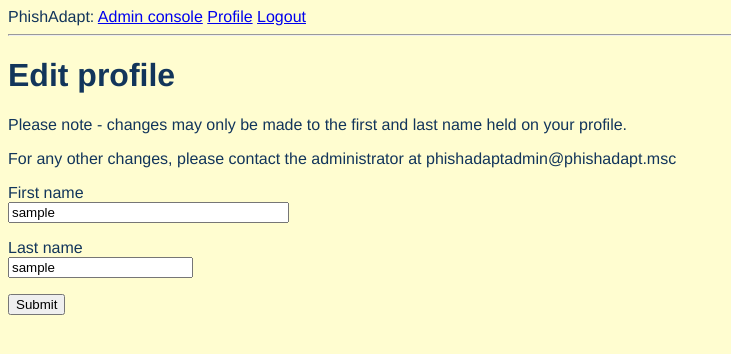
After one commit to janekpstudentuad/PhishAdapt, a Flask app: page /edit_profile in a window 1280 px wide. The commit adds this page. Shown: the top 354 px of the page, without its empty margins (0-731 px from the left). Run offline with Flask 3, Linux system fonts and the light colour scheme; the visitor is signed in with stand-in values (Sample User, id 1).

Commit message:
Add edit profile functionality

```diff
--- a/app/auth/routes.py
+++ b/app/auth/routes.py
@@ -10,7 +10,7 @@ from urllib.parse import urlsplit
 @bp.route('/login', methods=['GET', 'POST'])
 def login():
     if current_user.is_authenticated:
-        return "Login successful - redirect to profile page." # Need to update this to user profile page
+        return redirect(url_for('main.user', username=current_user.username))
     form = LoginForm()
     if form.validate_on_submit():
         user = db.session.scalar(
@@ -21,7 +21,7 @@ def login():
         login_user(user, remember=form.remember_me.data)
         next_page = request.args.get('next')
         if not next_page or urlsplit(next_page).netloc != '':
-            next_page = url_for('auth.login') # Need to update this to user profile page
+            next_page = url_for('main.user', username=user.username)
         return redirect(next_page)
     return render_template('auth/login.html', title='Sign In', form=form)
 
--- /dev/null
+++ b/app/main/forms.py
@@ -0,0 +1,8 @@
+from flask_wtf import FlaskForm
+from wtforms import StringField, SubmitField
+from wtforms.validators import Length
+
+class EditProfileForm(FlaskForm):
+    firstname = StringField('First name', validators=[Length(min=0, max=16)])
+    lastname = StringField('Last name', validators=[Length(min=0, max=16)])
+    submit = SubmitField('Submit')
--- a/app/main/routes.py
+++ b/app/main/routes.py
@@ -1,7 +1,33 @@
 from app.main import bp
-from flask import redirect, render_template, url_for
+from flask import redirect, render_template, url_for, flash, request
+from flask_login import login_required, current_user
+from app import db
+import sqlalchemy as sa
+from app.models import User
+from app.main.forms import EditProfileForm
 
 @bp.route('/')
 @bp.route('/index')
 def index():
     return redirect(url_for('auth.login'))
+
+@bp.route('/user/<username>')
+@login_required
+def user(username):
+    user = db.first_or_404(sa.select(User).where(User.username == username))
+    return render_template('user.html', user=user, title='User Profile')
+
+@bp.route('/edit_profile', methods=['GET', 'POST'])
+@login_required
+def edit_profile():
+    form = EditProfileForm()
+    if form.validate_on_submit():
+        current_user.firstname = form.firstname.data
+        current_user.lastname = form.lastname.data
+        db.session.commit()
+        flash('Your changes have been saved.')
+        return redirect(url_for('main.edit_profile'))
+    elif request.method == 'GET':
+        form.firstname.data = current_user.firstname
+        form.lastname.data = current_user.lastname
+    return render_template('edit_profile.html', title='Edit Profile', form=form, user=user)
--- a/app/models.py
+++ b/app/models.py
@@ -4,6 +4,7 @@ import sqlalchemy.orm as so
 from typing import Optional
 from werkzeug.security import generate_password_hash, check_password_hash
 from flask_login import UserMixin
+from hashlib import md5
 
 class User(UserMixin, db.Model):
     id: so.Mapped[int] = so.mapped_column(primary_key=True)
@@ -26,6 +27,10 @@ class User(UserMixin, db.Model):
     def __repr__(self):
         return '<User {}>'.format(self.username)
 
+    def avatar(self, size):
+        digest = md5(self.email.lower().encode('utf-8')).hexdigest()
+        return f'https://www.gravatar.com/avatar/{digest}?d=identicon&s={size}'
+
 @login.user_loader
 def load_user(id):
     return db.session.get(User, int(id))
--- a/app/templates/base.html
+++ b/app/templates/base.html
@@ -16,6 +16,7 @@
             {% if current_user.is_admin %}
              <a href="{{ url_for('admin.console') }}">Admin console</a>
              {% endif %}
+            <a href="{{ url_for('main.user', username=current_user.username) }}">Profile</a>
             <a href="{{ url_for('auth.logout') }}">Logout</a>
         </div>
         <hr>
--- /dev/null
+++ b/app/templates/edit_profile.html
@@ -0,0 +1,25 @@
+{% extends "base.html" %}
+
+{% block content %}
+    <h1>Edit profile</h1>
+    <p>Please note - changes may only be made to the first and last name held on your profile.</p>
+    <p>For any other changes, please contact the administrator at phishadaptadmin@phishadapt.msc</p>
+    <form action="" method="post">
+        {{ form.hidden_tag() }}
+        <p>
+            {{ form.firstname.label }}<br>
+            {{ form.firstname(size=32) }}<br>
+            {% for error in form.firstname.errors %}
+            <span style="color: red;">[{{ error }}]</span>
+            {% endfor %}
+        </p>
+        <p>
+            {{ form.lastname.label }}<br>
+            {{ form.lastname(cols=50, rows=4) }}<br>
+            {% for error in form.lastname.errors %}
+            <span style="color: red;">[{{ error }}]</span>
+            {% endfor %}
+        </p>
+        <p>{{ form.submit() }}</p>
+    </form>
+{% endblock %}
```
Also changed, not shown: app/templates/user.html (added, +33 -0 lines).
